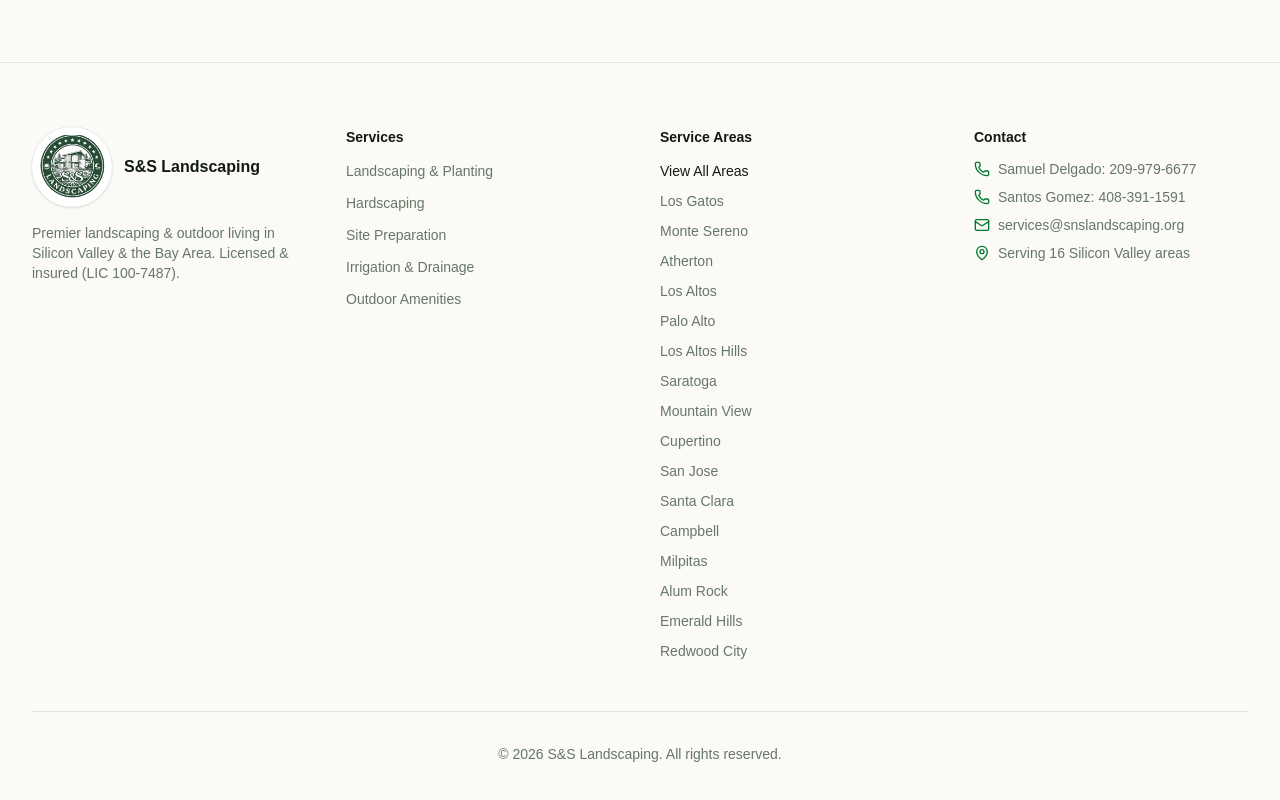
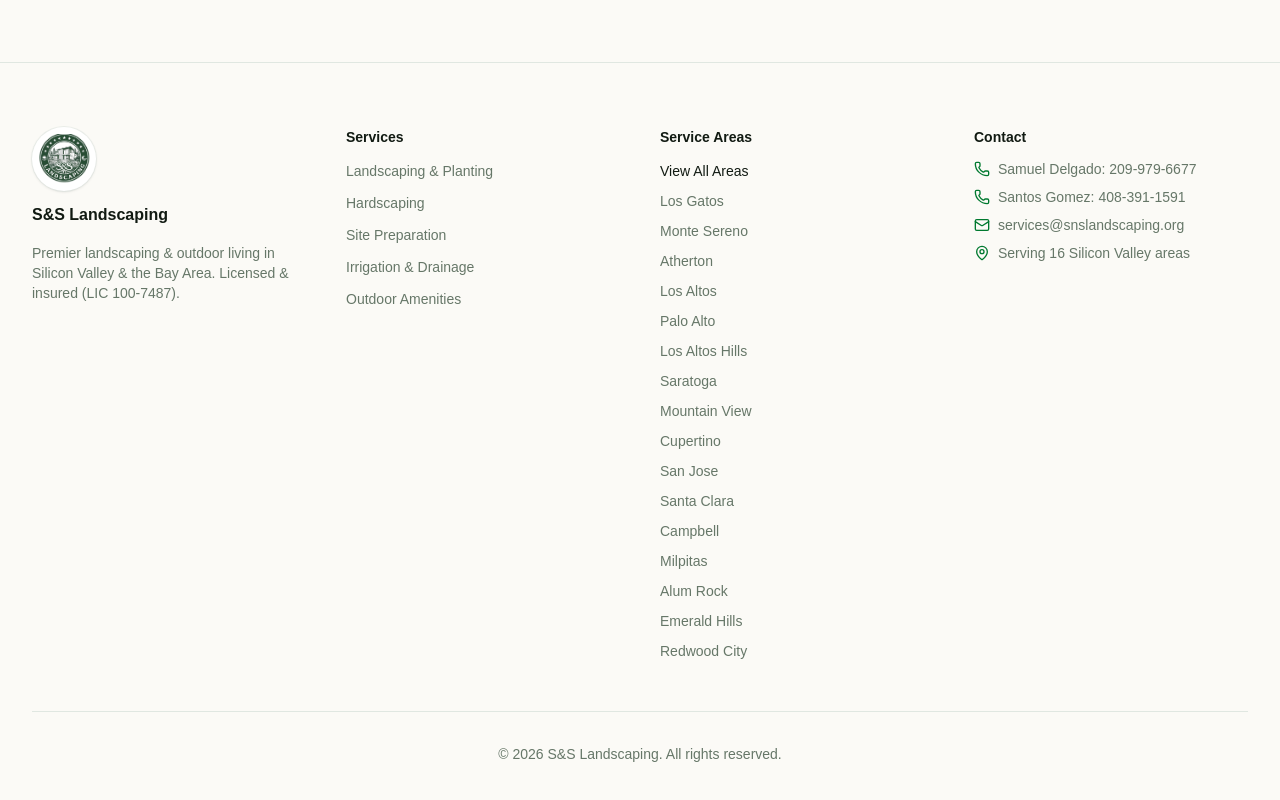
Before and after one commit to christianemmanuelcreates/snslandscaping, a React (Vite) app: page /about in a window 1280 px wide. Shown: the part 1733-2533 px from the top of the page. Built offline with nearby package versions, Linux system fonts and the light colour scheme; no server answers.

Commit message:
Compact and stack footer logo

```diff
--- a/src/components/Footer.tsx
+++ b/src/components/Footer.tsx
@@ -15,13 +15,13 @@ export function Footer() {
       <div className="mx-auto max-w-7xl px-4 sm:px-6 lg:px-8">
         <div className="grid grid-cols-1 gap-10 md:grid-cols-4">
           {/* Brand */}
-          <div className="flex flex-col gap-4">
-            <Link to="/" className="flex items-center gap-3 font-semibold text-foreground">
-              <span className="flex size-20 shrink-0 items-center justify-center rounded-full bg-white p-1 shadow-sm ring-1 ring-border/60">
+          <div className="flex min-w-0 flex-col gap-4">
+            <Link to="/" className="flex flex-col items-start gap-3 font-semibold text-foreground">
+              <span className="flex h-16 w-16 shrink-0 items-center justify-center rounded-full bg-white p-1 shadow-sm ring-1 ring-border/60">
                 <img
                   src="/images/Gemini_Generated_Image_7uah5u7uah5u7uah-removebg-preview%20copy.png"
                   alt={`${BUSINESS_NAME} logo`}
-                  className="size-full object-contain"
+                  className="block h-full w-full object-contain"
                 />
               </span>
               <span>{BUSINESS_NAME}</span>
```
